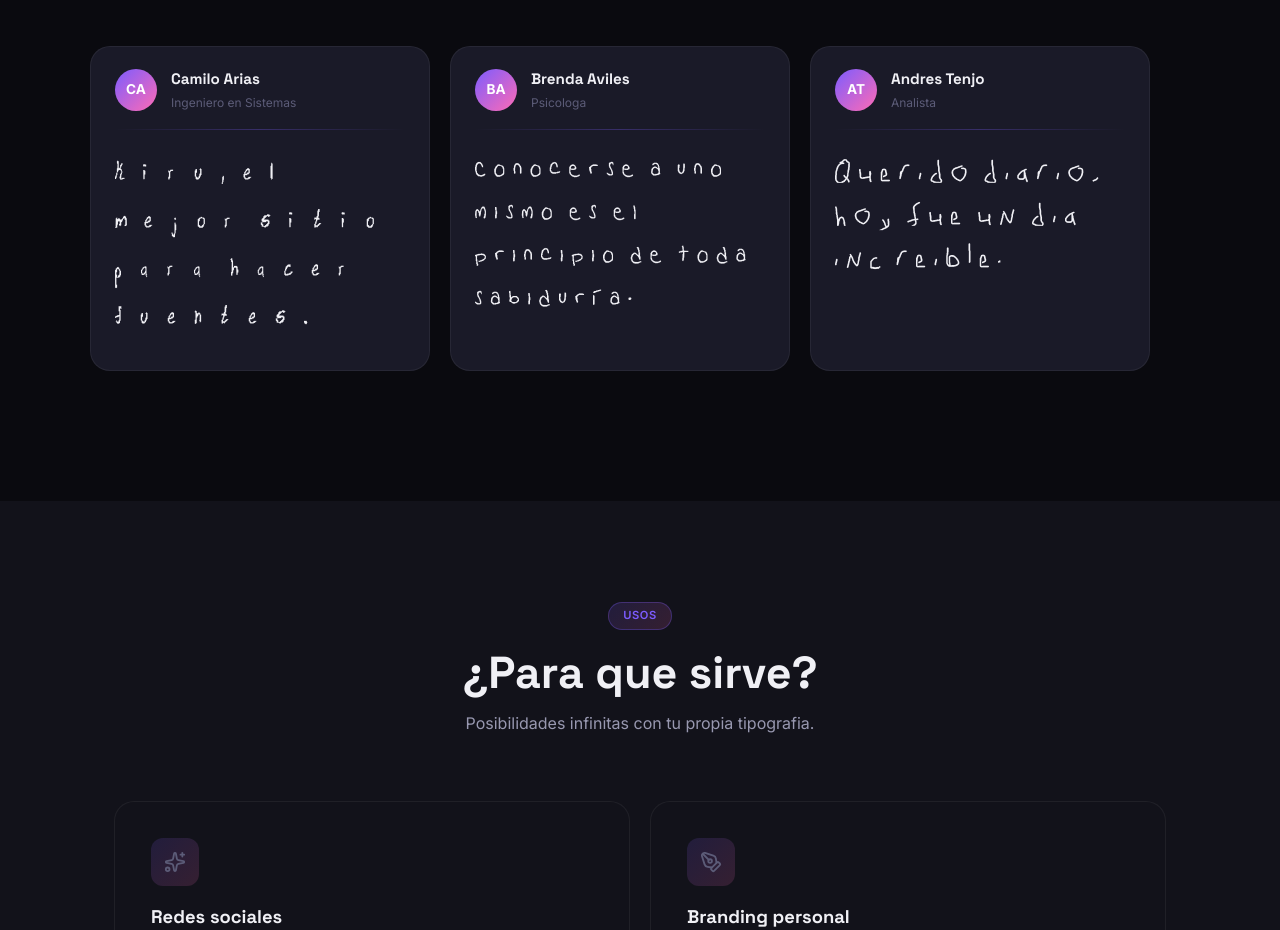
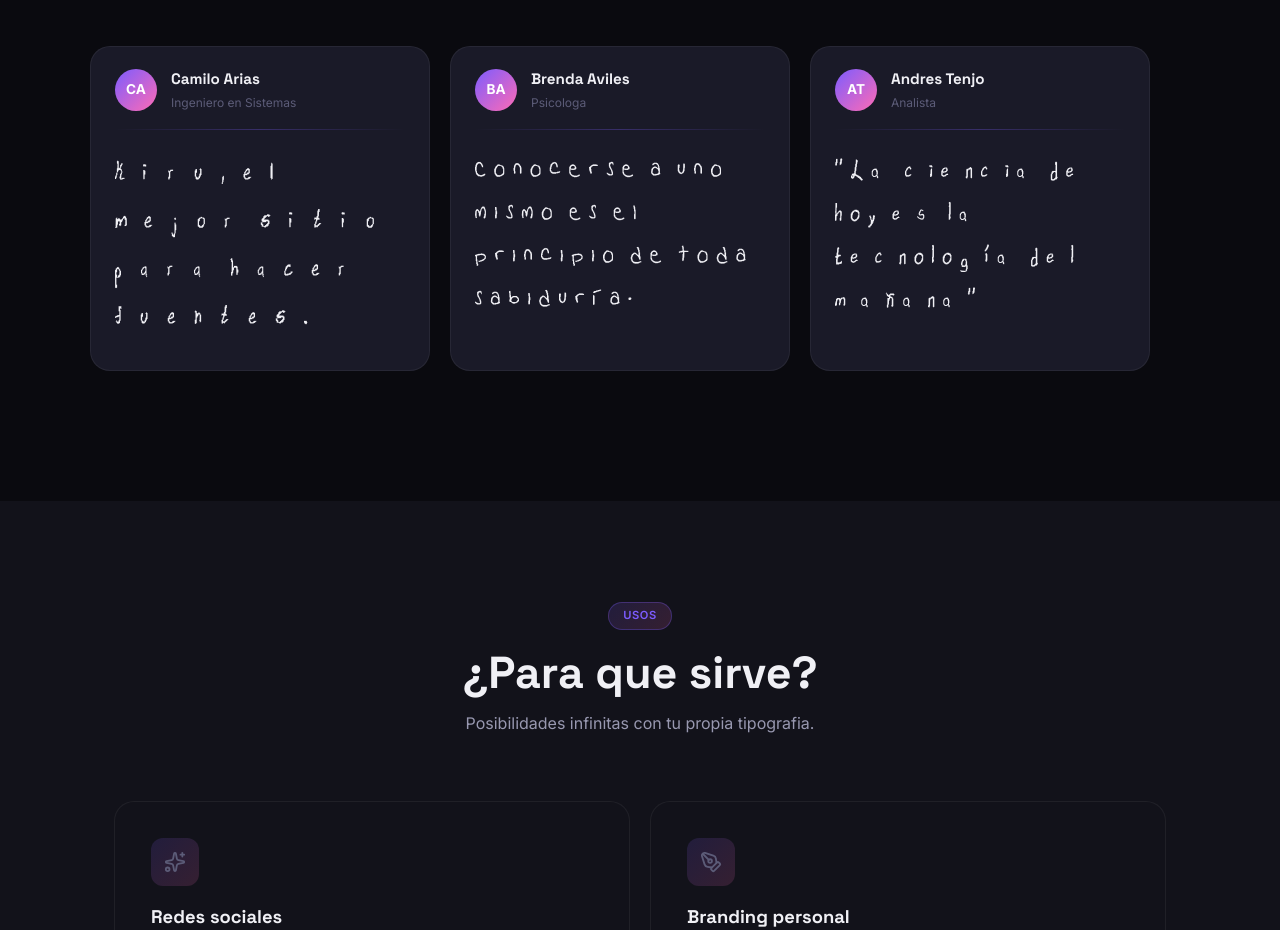
Before and after one commit to CamiloAT/kiru, a React (Vite) app in the folder frontend/: page / in a window 1280 px wide. Shown: the part 2940-3870 px from the top of the page. Built offline with nearby package versions, Linux system fonts and the light colour scheme.

Commit message:
chore: remake andres font and sentence

```diff
--- a/frontend/src/components/Landing/Landing.jsx
+++ b/frontend/src/components/Landing/Landing.jsx
@@ -38,7 +38,7 @@ const STEPS = [
 const SHOWCASE = [
   { name: 'Camilo Arias', role: 'Ingeniero en Sistemas', initials: 'CA', preview: 'Kiru, el mejor sitio para hacer fuentes.', chars: '83 caracteres', file: '/fonts/Camilo.ttf', family: 'Camilo', size: '2rem' },
   { name: 'Brenda Aviles', role: 'Psicologa', initials: 'BA', preview: 'Conocerse a uno mismo es el principio de toda sabiduría.', chars: '67 caracteres', file: '/fonts/Brenda.ttf', family: 'Brenda', size: '1.8rem' },
-  { name: 'Andres Tenjo', role: 'Analista', initials: 'AT', preview: 'Querido diario, hoy fue un dia increible.', chars: '72 caracteres', file: '/fonts/Andres.ttf', family: 'Andres', size: '1.8rem' },
+  { name: 'Andres Tenjo', role: 'Analista', initials: 'AT', preview: '"La ciencia de hoy es la tecnología del mañana"', chars: '72 caracteres', file: '/fonts/Andres.ttf', family: 'Andres', size: '1.8rem' },
 ];
 
 const USECASES = [
```
Also changed, not shown: frontend/public/fonts/Andres.ttf.
